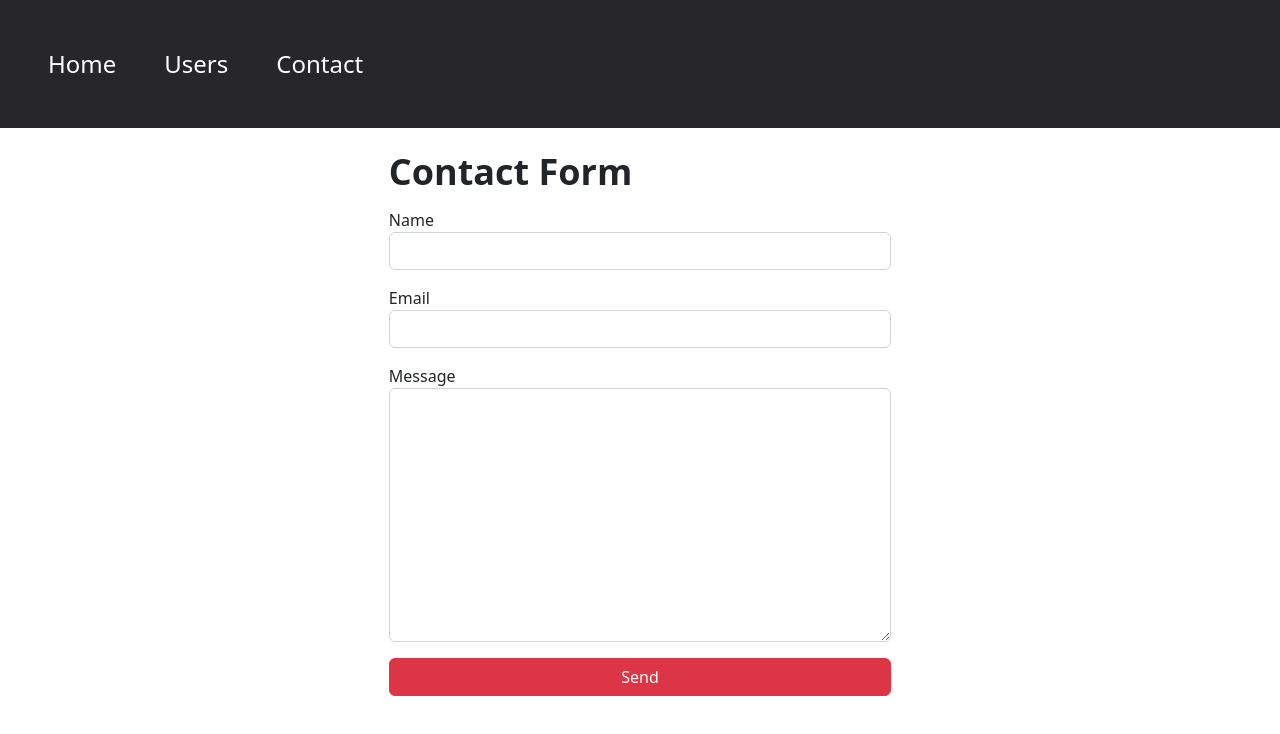
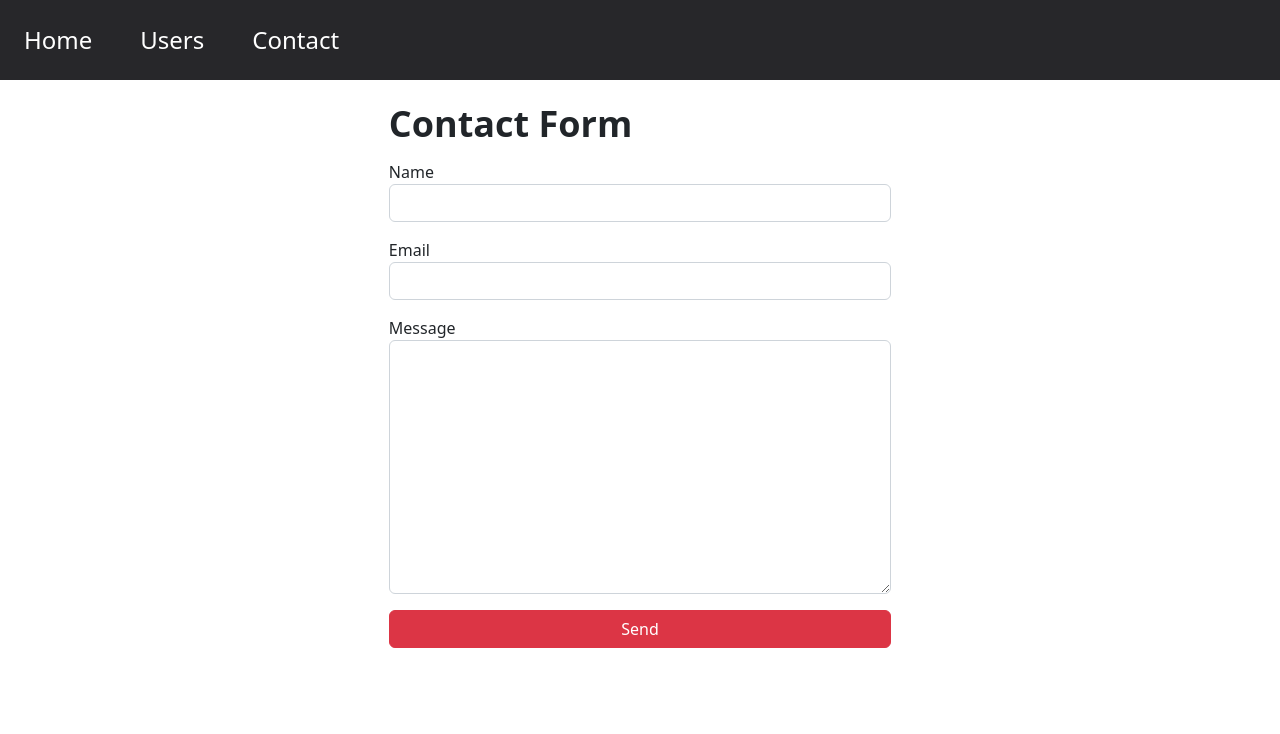
Before and after one commit to jhonatan0912/PF-ANGULARJS, an Angular app: page /contact in a window 1280 px wide. Shown: the top 734 px of the page. Built offline with nearby package versions, Linux system fonts and the light colour scheme.

Commit message:
modify navbar

```diff
--- a/src/app/components/home/home.component.html
+++ b/src/app/components/home/home.component.html
@@ -1 +1,2 @@
-<h1 class="text-6xl p-2">En este curso aprendi a crear un proyecto Angular, a compilar y desplegar una aplicación en un servidor</h1>
+<h1 class="text-6xl p-2">En este curso aprendi a crear un proyecto Angular, a compilar y desplegar una aplicación en un
+  servidor</h1>
--- a/src/app/components/navbar/navbar.component.html
+++ b/src/app/components/navbar/navbar.component.html
@@ -1,5 +1,5 @@
 <nav>
-  <ul class="flex bg-zinc-800 text-white gap-5 text-2xl p-5">
+  <ul class="flex bg-zinc-800 text-white gap-5 text-2xl p-4">
     <li><a href="/home">Home</a></li>
     <li><a href="/users">Users</a></li>
     <li><a href="/contact">Contact</a></li>
```
